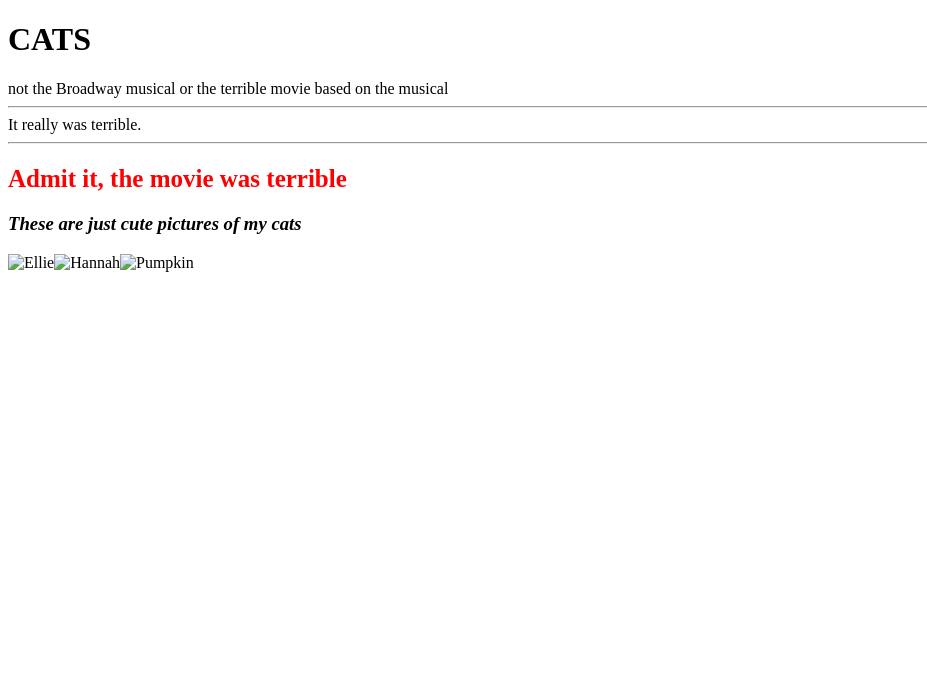
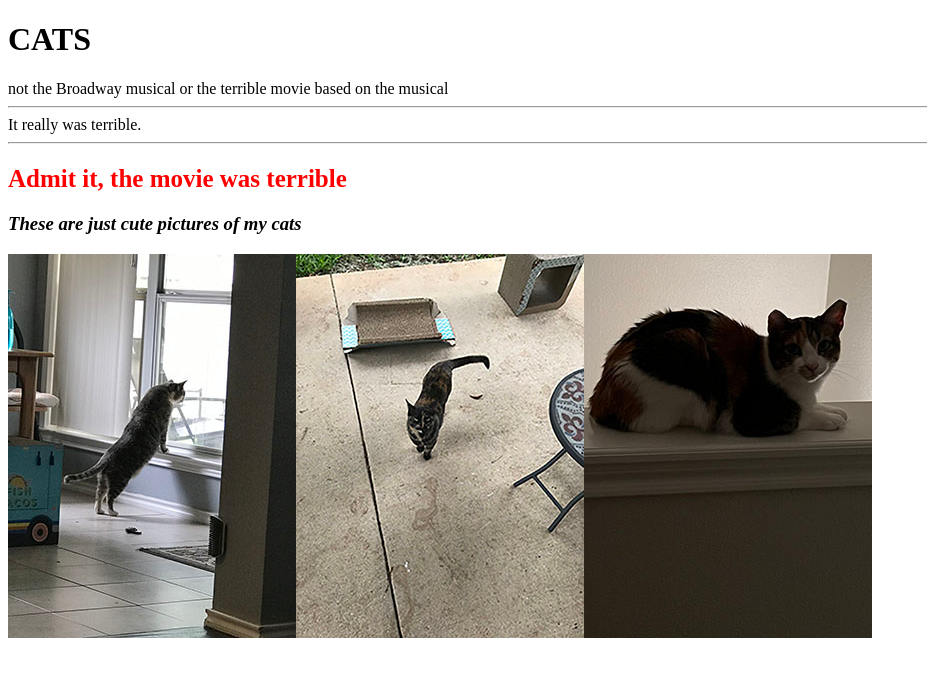
Before and after one commit to rjamison6/cutecats, a plain HTML site: page index.html in a window 1280 px wide. Shown: the whole page, without its empty margins (0-927 px from the left). Drawn offline with Linux system fonts and the light colour scheme.

Commit message:
Update index.html

```diff
--- a/index.html
+++ b/index.html
@@ -13,6 +13,6 @@
 	<hr>
 	<h2 style="font-size:25px;color: red">Admit it, the movie was terrible</h2>
 	<h3><i>These are just cute pictures of my cats</i></h3>
-	<img src="file:///C|/Users/rick9/OneDrive/Documents/GitHub/Unnamed Site 2/images/Ellie.jpg" width="288" height="384" alt="Ellie"/><img src="file:///C|/Users/rick9/OneDrive/Documents/GitHub/Unnamed Site 2/images/Hannah.jpg" width="288" height="384" alt="Hannah"/><img src="file:///C|/Users/rick9/OneDrive/Documents/GitHub/Unnamed Site 2/images/Pumpkin.jpg" width="288" height="384" alt="Pumpkin"/>
+	<img src="images/Ellie.jpg" width="288" height="384" alt="Ellie"/><img src="/images/Hannah.jpg" width="288" height="384" alt="Hannah"/><img src="images/Pumpkin.jpg" width="288" height="384" alt="Pumpkin"/>
 </body>
 </html>
```
